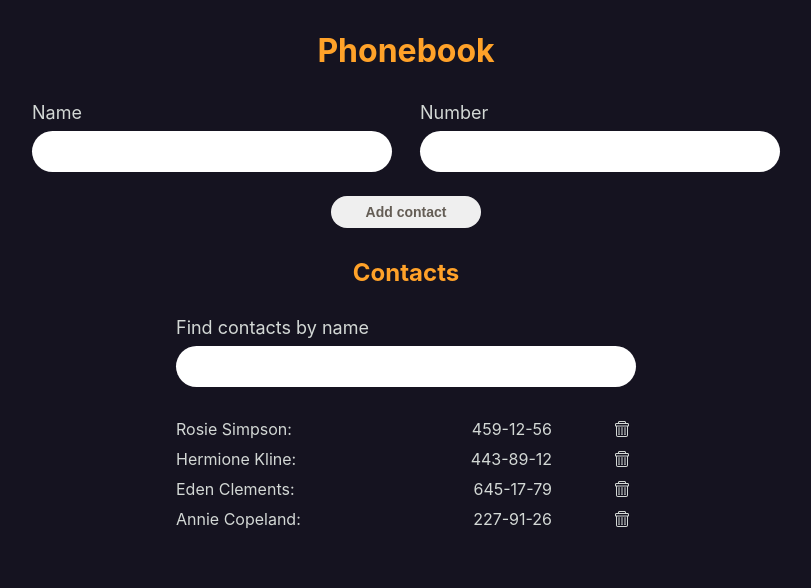
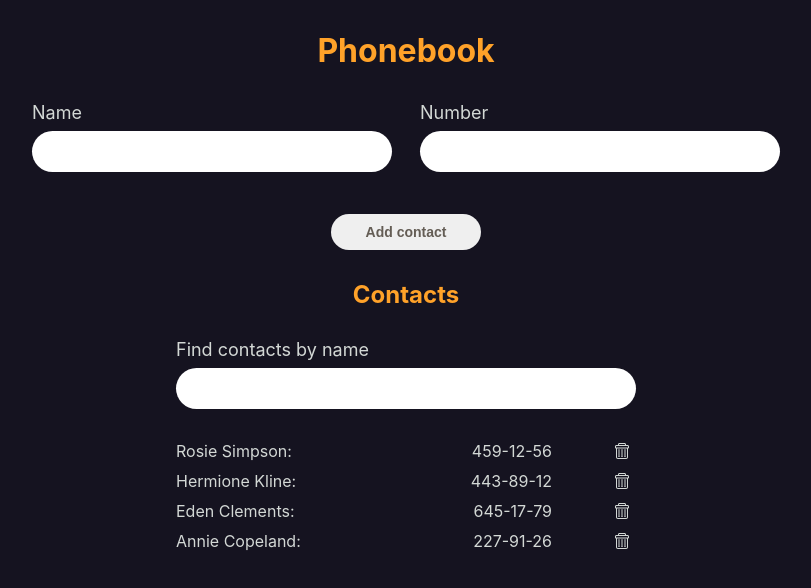
Before and after one commit to OksanaTryhub/goit-react-hw-02-phonebook, a React (Create React App) app: page / in a window 1280 px wide. Shown: the top 588 px of the page, without its empty margins (234-1045 px from the left). Built offline with nearby package versions, Linux system fonts and the light colour scheme; what notiflix would draw is missing.

Commit message:
Update Form.module.css

```diff
--- a/src/components/Form/Form.module.css
+++ b/src/components/Form/Form.module.css
@@ -36,7 +36,9 @@
   color: var(--secondary-color);
   border: none;
   border-radius: 22px;
-  padding: 4px;
+  padding: 8px;
+  margin-left: auto;
+  margin-top: 18px;
   cursor: pointer;
 }
 .contactForm__btn:hover,
@@ -61,10 +63,10 @@
     width: 480px;
   }
   .contactForm__btn {
-    align-self: center;
     width: 150px;
     font-size: 14px;
-    padding: 8px;
+    padding: 10px;
+    margin-right: auto;
   }
 }
 
```
